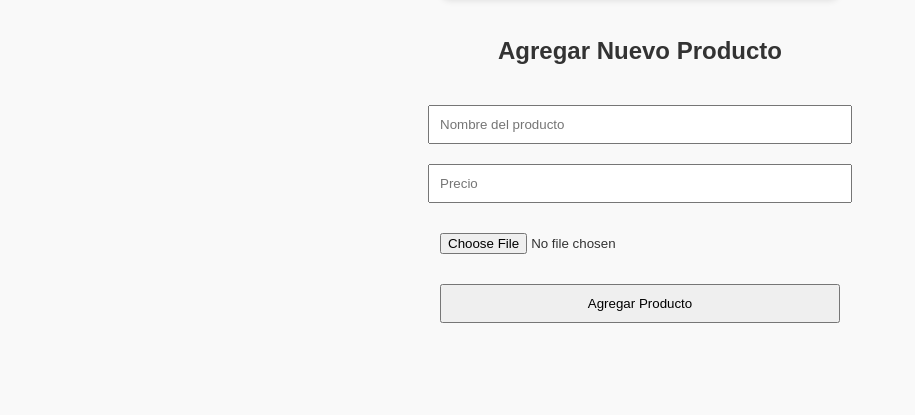
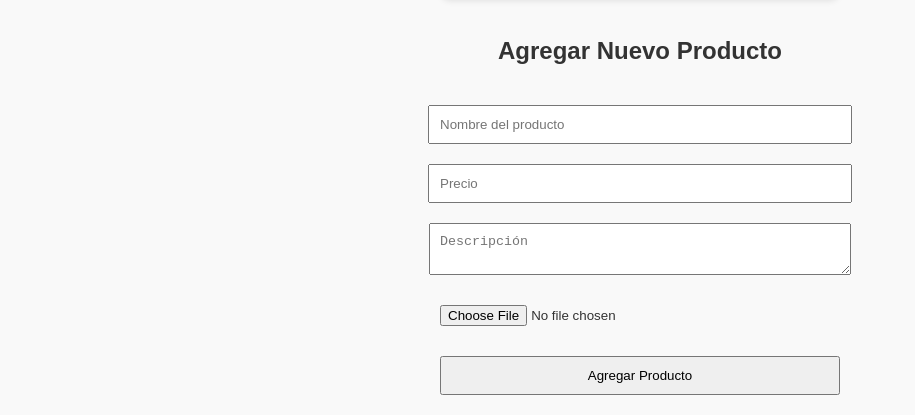
Before and after one commit to Jaimex777/Food3, a website: page index.html in a window 1280 px wide. Shown: the part 585-1000 px from the top of the page, without its empty margins (0-915 px from the left). Before the commit the page ends 928 px from the top, so only its background shows below. Drawn offline with Linux system fonts and the light colour scheme.

Commit message:
Add files via upload

```diff
--- a/index.html
+++ b/index.html
@@ -11,7 +11,7 @@
         .restaurant-container, .menu-container, .form-container { display: flex; flex-direction: column; align-items: center; padding: 10px; }
         .restaurant-card, .menu-item { width: 90%; max-width: 400px; margin: 10px 0; border-radius: 10px; overflow: hidden; box-shadow: 0 4px 6px rgba(0, 0, 0, 0.1); background-color: #fff; text-align: center; cursor: pointer; }
         .restaurant-image, .menu-image { width: 100%; height: 200px; object-fit: cover; }
-        .form-container input, .form-container button { margin: 10px; padding: 10px; width: 90%; max-width: 400px; }
+        .form-container input, .form-container button, .form-container textarea { margin: 10px; padding: 10px; width: 90%; max-width: 400px; }
     </style>
 </head>
 <body>
@@ -32,6 +32,7 @@
     <div class="form-container">
         <input type="text" id="productName" placeholder="Nombre del producto">
         <input type="text" id="productPrice" placeholder="Precio">
+        <textarea id="productDescription" placeholder="Descripción"></textarea>
         <input type="file" id="productImage" accept="image/*">
         <button onclick="addProduct()">Agregar Producto</button>
     </div>
@@ -42,11 +43,13 @@
         async function addProduct() {
             const name = document.getElementById('productName').value;
             const price = document.getElementById('productPrice').value;
+            const description = document.getElementById('productDescription').value;
             const imageFile = document.getElementById('productImage').files[0];
 
             const formData = new FormData();
             formData.append('name', name);
             formData.append('price', price);
+            formData.append('description', description);
             if (imageFile) {
                 formData.append('image', imageFile);
             }
```
